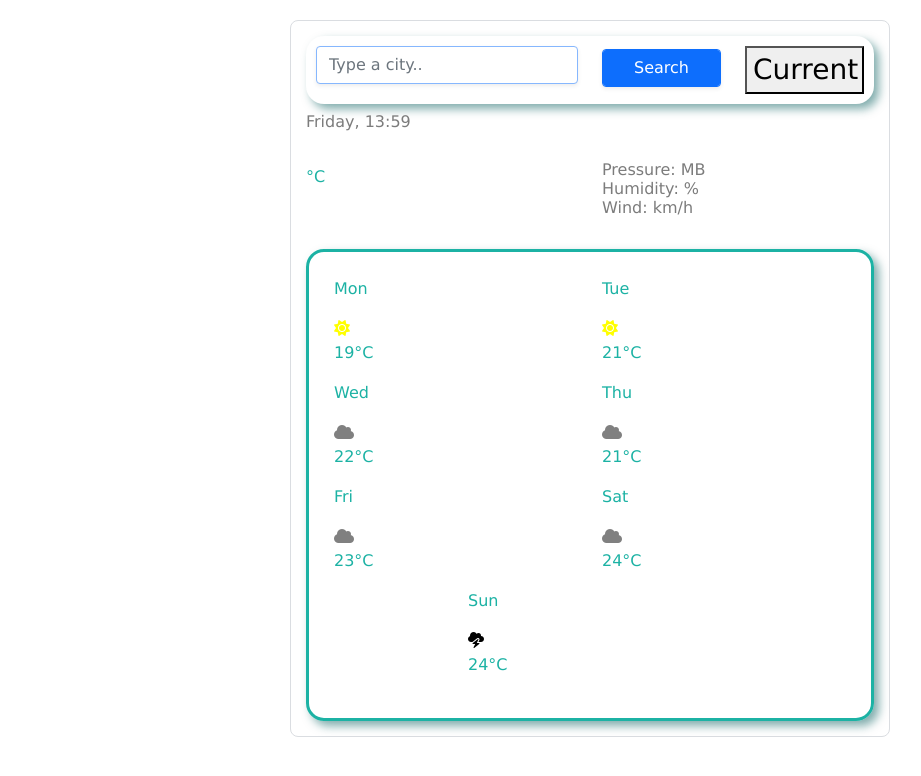
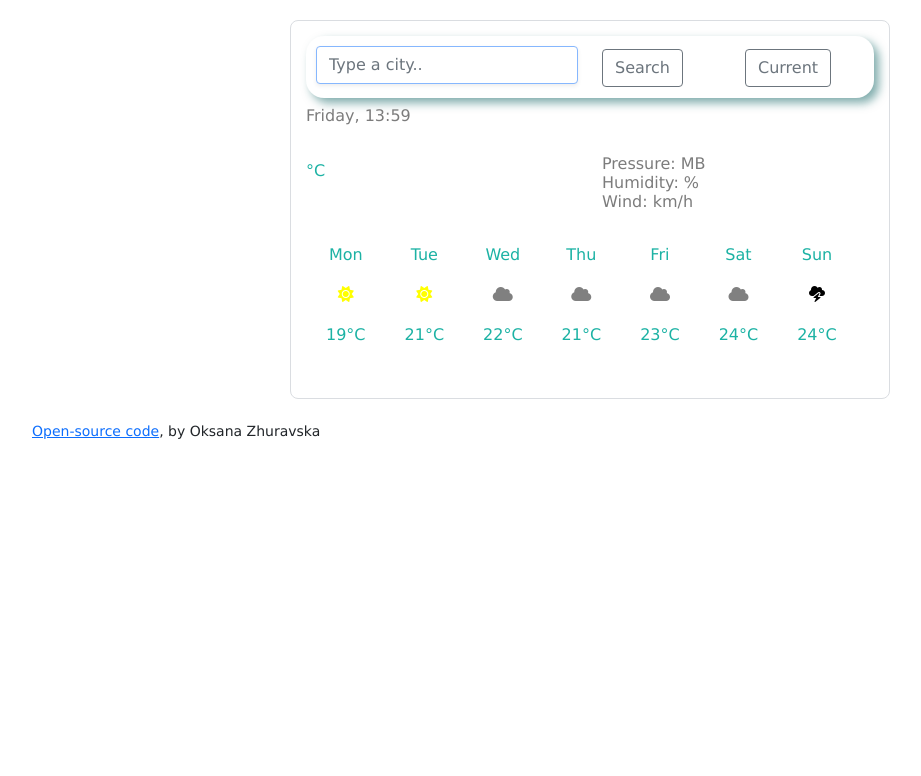
Before and after one commit to Oksihup/weather-app-oksihup, a website built with Parcel: page index.html in a window 1280 px wide. Shown: the whole page, without its empty margins (50-971 px from the left). Built offline with nearby package versions, Linux system fonts and the light colour scheme; no server answers.

Commit message:
weather-app-oksihup_new

```diff
--- a/index.html
+++ b/index.html
@@ -37,11 +37,11 @@
                 <input
                   type="submit"
                   value="Search"
-                  class="form-control btn btn-primary shadow-sm"
+                  class="btn btn-outline-secondary"
                 />
               </div>
               <div class="col-3">
-                <button class="butn butn-success w-100" id="current-location-button">Current</button>
+                <button class="btn btn-outline-secondary" id="current-location-button">Current</button>
 
               </div>
             </div>
@@ -70,48 +70,89 @@
           </ul>
       </div>
             </div>
-              <div class="container-week">
-          <div class="row">
-            <div class="col-6">
-              <p>Mon</p>
-              <div class="col"><i class="fa-solid fa-sun"></i></div>
-              <p>19°C</p>
+
+<div class="row forecast">
+        <div class="btn-group btn-group-justified">
+              <div class="btn-group">
+          <div class="col">
+            <div class="card">
+              <p class="card-day">Mon</p>
+              <p class="card-picture"><i class="fa-solid fa-sun"></i></p>
+              <p class="card-temp">19&degC</p>
               </div>
-              <div class="col-6">
-              <p>Tue</p>
-              <div class="col"><i class="fa-solid fa-sun"></i></div>
-              <p>21°C</p>
               </div>
-             <div class="col-6">
-              <p>Wed</p>
-              <div class="col"><i class="fa-solid fa-cloud"></i></div>
-              <p>22°C</p>
+              </div>
+
+             <div class="btn-group">
+          <div class="col">
+            <div class="card">
+              <p class="card-day">Tue</p>
+               <p class="card-picture"><i class="fa-solid fa-sun"></i></p>
+              <p class="card-temp">21&degC</p>
+              </div>
+               </div>
+              </div>
+
+             <div class="btn-group">
+          <div class="col">
+            <div class="card">
+              <p class="card-day">Wed</p>
+               <p class="card-picture"><i class="fa-solid fa-cloud"></i></p>
+              <p class="card-temp">22&degC</p>
             </div>
-            <div class="col-6">
-              <p>Thu</p>
-              <div class="col"><i class="fa-solid fa-cloud"></i></div>
-              <p>21°C</p>
+             </div>
+              </div>
+
+            <div class="btn-group">
+          <div class="col">
+            <div class="card">
+              <p class="card-day">Thu</p>
+               <p class="card-picture"><i class="fa-solid fa-cloud"></i></p>
+              <p class="card-temp">21&degC</p>
             </div>
-            <div class="col-6">
-              <p>Fri</p>
-              <div class="col"><i class="fa-solid fa-cloud"></i></div>
-              <p>23°C</p>
+             </div>
               </div>
-            <div class="col-6">
-              <p>Sat</p>
-              <div class="col"><i class="fa-solid fa-cloud"></i></div>
-              <p>24°C</p>
+
+            <div class="btn-group">
+          <div class="col">
+            <div class="card">
+              <p class="card-day">Fri</p>
+               <p class="card-picture"><i class="fa-solid fa-cloud"></i></p>
+              <p class="card-temp">23&degC</p>
+              </div>
+               </div>
+              </div>
+
+            <div class="btn-group">
+          <div class="col">
+            <div class="card">
+              <p class="card-day">Sat</p>
+               <p class="card-picture"><i class="fa-solid fa-cloud"></i></p>
+              <p class="card-temp">24&degC</p>
             </div>
+             </div>
+              </div>
 
-            <div class="col-6">
-                <p>Sun</p>
-                <div class="col"><i class="fa-solid fa-cloud-bolt"></i></div>
-                <p>24°C</p>
+            <div class="btn-group">
+          <div class="col">
+            <div class="card">
+                <p class="card-day">Sun</p>
+                <p class="card-picture"><i class="fa-solid fa-cloud-bolt"></i></p>
+                <p class="card-temp">24&degC</p>
+              </div>
+               </div>
               </div>
 
           </div>
       </div>
+        </div>
+     <div> <small>
+      <a href="https://github.com/Oksihup/weather-app-oksihup" target="_blank">Open-source code</a>, by Oksana Zhuravska
+
+     </small> </div>
+
 
     <script src="src/index.js"></script>
   </body>
+
 </html>
--- a/src/styles.css
+++ b/src/styles.css
@@ -49,22 +49,21 @@ h2 {
   top: -34px;
   color: #1cb2a4;
 }
-.container-week {
-  border-radius: 18px;
-  padding: 25px;
-  margin-top: 20px;
-  border-style: solid;
-  border-width: 3px;
-  border-color: #1cb2a4;
-  box-shadow: 5px 5px 10px rgba(3, 92, 92, 0.5);
+.card {
+  padding: 20px;
+  border: none;
+  float: left;
 }
-
-.row {
+.card-day {
+  text-align: center;
   color: #1cb2a4;
-  display: flex;
-  align-content: normal;
-  justify-content: space-around;
-  align-items: stretch;
+}
+.card-temp {
+  text-align: center;
+  color: #1cb2a4;
+}
+.card-picture {
+  text-align: center;
 }
 .fa-sun {
   color: yellow;
@@ -75,3 +74,6 @@ h2 {
 .fa-cloud-bolt {
   color: black;
 }
+.github {
+  text-align: center;
+}
```
